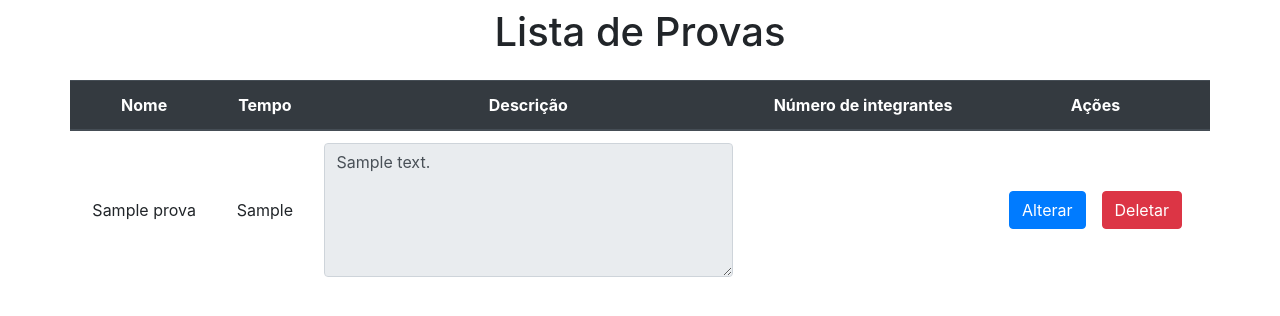
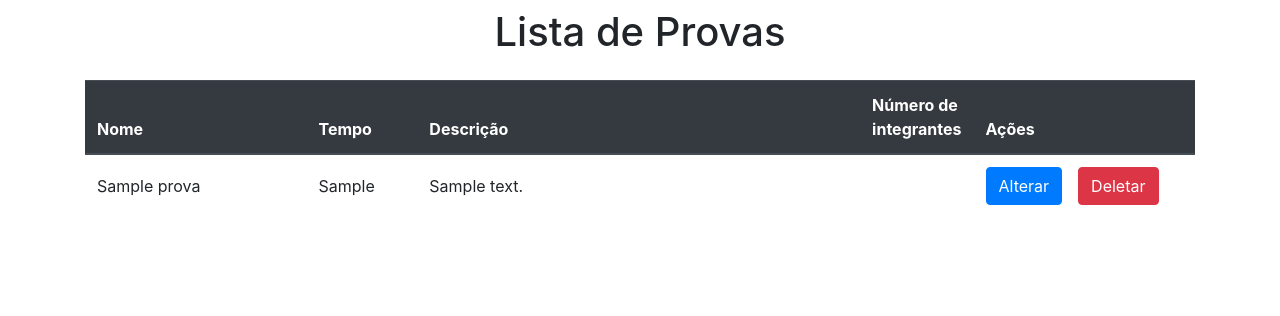
Before and after one commit to GabrielPerico/GincanaCI, a CodeIgniter app: page /aulaphp/index.php/provas/index in a window 1280 px wide. Shown: the part 64-380 px from the top of the page. Run offline with CodeIgniter, Linux system fonts and the light colour scheme; tables that the repository leaves empty or names only in its code hold one stand-in row (values such as "Sample post"); data that the repository does not hold is empty.

Commit message:
Fim do bootstrap mesmo agora, eu espero

```diff
--- a/application/views/ListaProvas.php
+++ b/application/views/ListaProvas.php
@@ -7,6 +7,14 @@
     <meta http-equiv="X-UA-Compatible" content="ie=edge">
     <link rel="stylesheet" href="https://stackpath.bootstrapcdn.com/bootstrap/4.3.1/css/bootstrap.min.css" integrity="sha384-ggOyR0iXCbMQv3Xipma34MD+dH/1fQ784/j6cY/iJTQUOhcWr7x9JvoRxT2MZw1T" crossorigin="anonymous">
     <title>Document</title>
+    <style>
+        .table-cells {
+            overflow: hidden;
+            text-overflow: ellipsis;
+            max-width: 40px;
+            white-space: nowrap;
+        }
+    </style>
 </head>
 
 <body>
@@ -33,25 +41,28 @@
             </div>
         </div>
         <div class="row mb-5">
-            <table class="table table-hover text-center">
+            <div class="col-12">
+
+
+                <table class="table table-hover">
                     <thead class="thead-dark">
                         <tr>
-                        <th scope="col">Nome</th>
-                        <th scope="col">Tempo</th>
-                        <th scope="col">Descrição</th>
-                        <th scope="col">Número de integrantes</th>
-                        <th scope="col">Ações</th>
+                            <th scope="col" width="20%">Nome</th>
+                            <th scope="col" width="10%">Tempo</th>
+                            <th scope="col" width="40%">Descrição</th>
+                            <th scope="col" width="10%">Número de integrantes</th>
+                            <th scope="col" width="20%">Ações</th>
                         </tr>
                     </thead>
                     <tbody>
                         <?php
                         foreach ($provas as $p) {
                             echo '<tr>';
-                        echo '<td class="align-middle">' . $p->nome . '</td>';
-                        echo '<td class="align-middle">' . $p->tempo . '</td>';
-                        echo '<td class="align-middle"><textarea class="md-textarea form-control" disabled cols="30" rows="5">' . $p->descricao . '</textarea></td>';
-                        echo '<td class="align-middle">' . $p->NIntegrantes . '</td>';
-                        echo '<td class="align-middle">'
+                            echo '<td class="align-middle table-cells" width="20%">' . $p->nome . '</td>';
+                            echo '<td class="align-middle table-cells" width="10%">' . $p->tempo . '</td>';
+                            echo '<td class="align-middle table-cells" width="40%">' . $p->descricao . '</td>';
+                            echo '<td class="align-middle table-cells" width="10%">' . $p->NIntegrantes . '</td>';
+                            echo '<td class="align-middle table-cells" width="20%">'
                                 . '<a class="btn btn-primary mr-3" href="' . $this->config->base_url() . 'index.php/Provas/alterar/' . $p->id . '">Alterar</a>'
                                 . '<a class="btn btn-danger" href="' . $this->config->base_url() . 'index.php/Provas/deletar/' . $p->id . '">Deletar</a>';
                             echo '</td>';
@@ -61,6 +72,7 @@
                         ?>
                     </tbody>
                 </table>
+
             </div>
         </div>
 </body>
```
Lines whose indentation alone changed are shown as unchanged.
